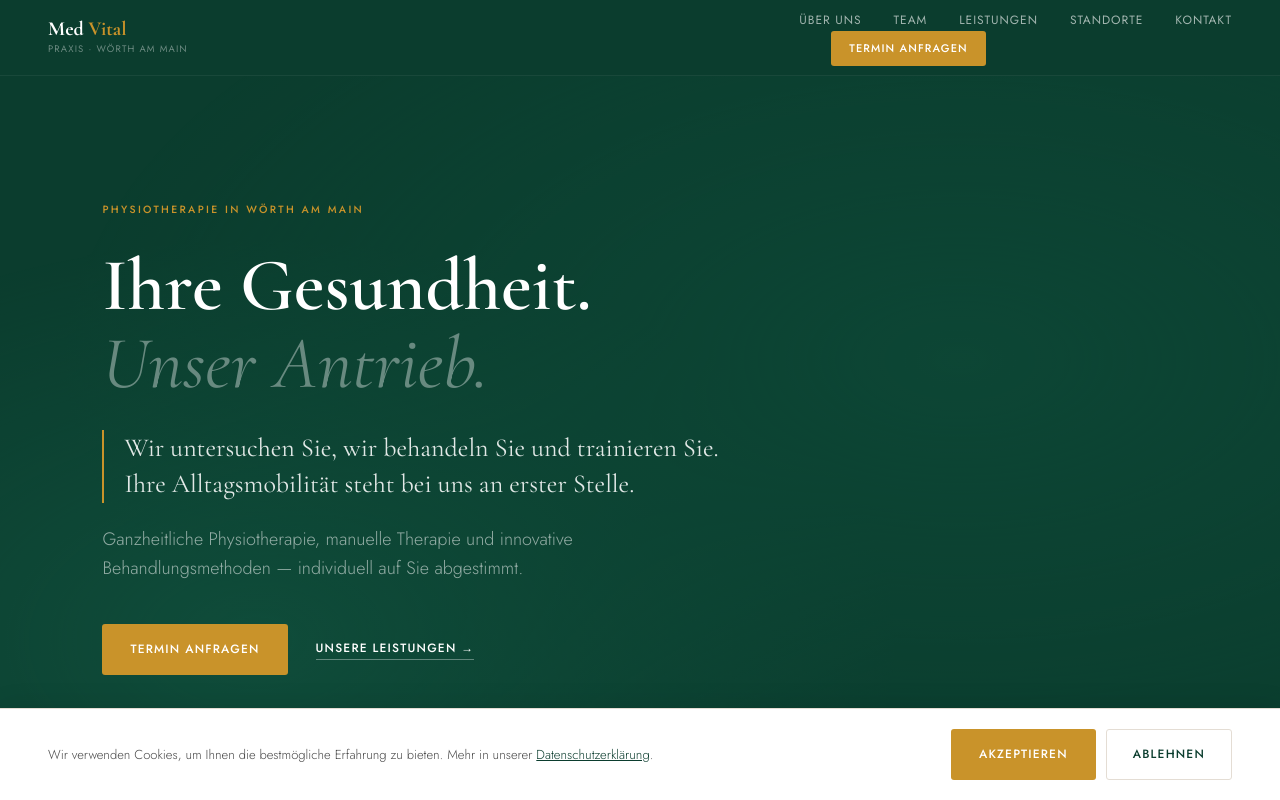
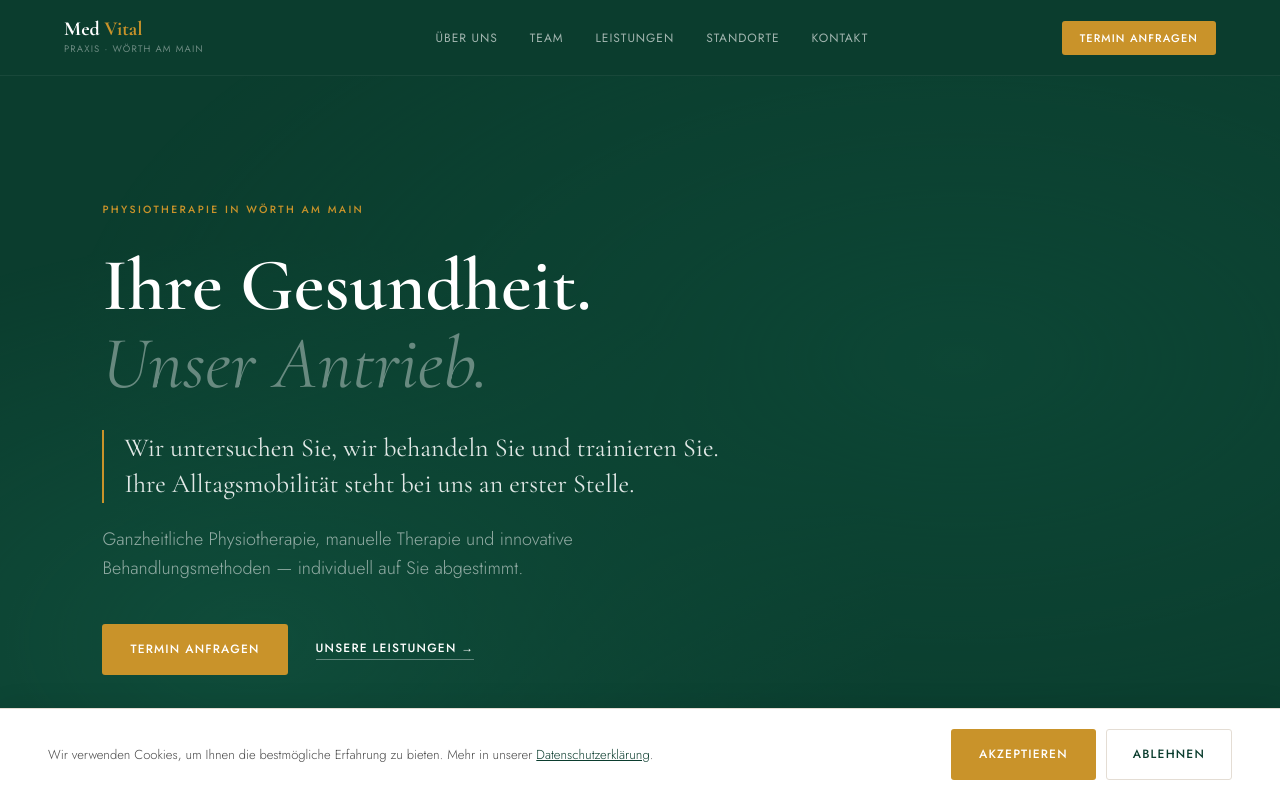
Before and after one commit to lenninnel/praxis-med-vital, an Astro site: page / in a window 1280 px wide. Shown: the top 800 px of the page. Built offline with nearby package versions, Linux system fonts and the light colour scheme; Astro itself is replaced by a stand-in of ours.

Commit message:
Nav Layout — CTA ganz rechts
Co-Authored-By: Claude Opus 4.7 (1M context) <noreply@anthropic.com>

```diff
--- a/src/styles/global.css
+++ b/src/styles/global.css
@@ -158,8 +158,9 @@ strong{font-weight:500}
 .nav{
   display:flex;align-items:center;justify-content:space-between;
   height:var(--nav-h);
-  max-width:1400px;margin:0 auto;padding:0 clamp(1.25rem,4vw,3rem);
+  max-width:1400px;margin:0 auto;padding:0 5%;
 }
+.nav__menu{display:flex;align-items:center;flex:1;margin-left:clamp(1.5rem,3vw,2.5rem)}
 .nav__brand{display:flex;flex-direction:column;justify-content:center}
 .nav__logo{
   font-family:var(--ff-serif);font-size:20px;font-weight:700;
@@ -171,7 +172,7 @@ strong{font-weight:500}
   letter-spacing:.12em;text-transform:uppercase;
   color:rgba(255,255,255,.4);margin-top:1px;
 }
-.nav__links{display:flex;align-items:center;gap:clamp(1rem,2.5vw,2.25rem)}
+.nav__links{display:flex;align-items:center;gap:32px;margin:0 auto}
 .nav__link{
   font-size:12px;font-weight:400;
   letter-spacing:.08em;text-transform:uppercase;
@@ -185,7 +186,8 @@ strong{font-weight:500}
 }
 .nav__link:hover::after,.nav__link--active::after{width:100%}
 .nav__cta{
-  margin-left:clamp(1.5rem,2.5vw,2rem);
+  margin-left:0;
+  flex-shrink:0;
   padding:8px 18px;
   font-size:11px;
   position:relative;z-index:0;
```
